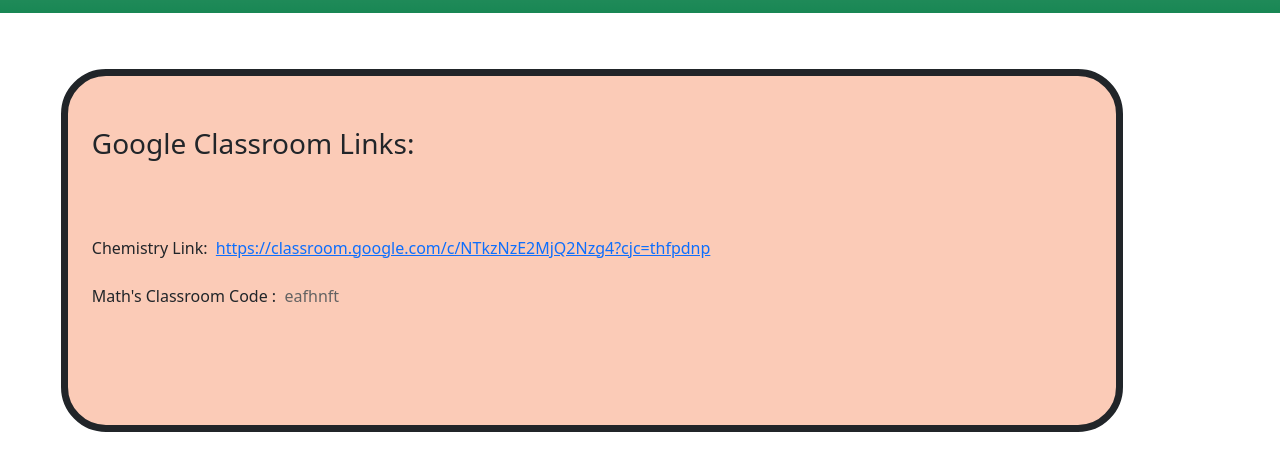
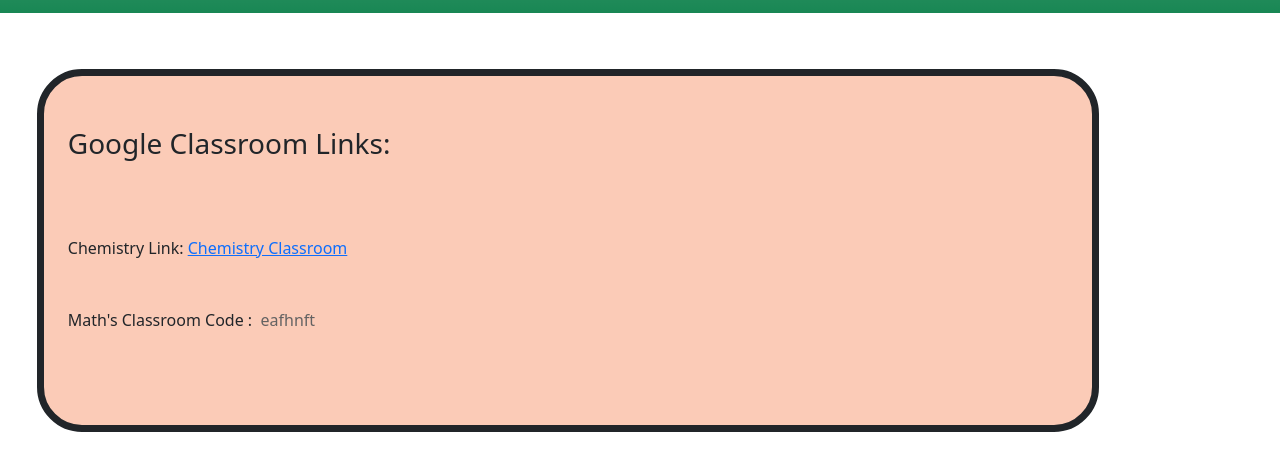
Before and after one commit to raunaksaigal/aiml-webpage, a plain HTML site: page notice.html in a window 1280 px wide. Shown: the part 59-530 px from the top of the page. Drawn offline with Linux system fonts and the light colour scheme.

Commit message:
changed styles and added routine picture

```diff
--- a/notice.html
+++ b/notice.html
@@ -29,11 +29,11 @@
             </div>
         </div>
     </nav>
-    <div class="container" style="margin: 0px 110.8px 0px;margin-top: 56px;height: 363px;border-width: 7.4px;border-style: solid;border-radius: 45px;padding: 51px;background: #fbcbb7;margin-left: 60.8px;margin-right: 9.8px;width: 83%;padding-right: 67px;padding-left: 24px;">
+    <div class="container" style="margin: 0px 110.8px 0px;margin-top: 56px;height: 363px;border-width: 7.4px;border-style: solid;border-radius: 45px;padding: 51px;background: #fbcbb7;margin-left: 36.8px;margin-right: 37.8px;width: 83%;padding-right: 67px;padding-left: 24px;">
         <div class="row">
             <div class="col-auto col-md-12" style="height: 172px;">
                 <h3>Google Classroom Links:<br><br><br></h3>
-                <p>Chemistry Link:&nbsp; <a href="https://classroom.google.com/c/NTkzNzE2MjQ2Nzg4?cjc=thfpdnp">https://classroom.google.com/c/NTkzNzE2MjQ2Nzg4?cjc=thfpdnp</a><br><br>Math's Classroom Code :&nbsp;&nbsp;<span style="color: rgb(99, 98, 98);">eafhnft</span><br><br></p>
+                <p>Chemistry Link:&nbsp;<a href="https://classroom.google.com/c/NTkzNzE2MjQ2Nzg4?cjc=thfpdnp">Chemistry Classroom</a><br><br><br>Math's Classroom Code :&nbsp;&nbsp;<span style="color: rgb(99, 98, 98);">eafhnft</span><br><br></p>
             </div>
         </div>
     </div>
```
Also changed, not shown: index.html (+1 -1 lines).
